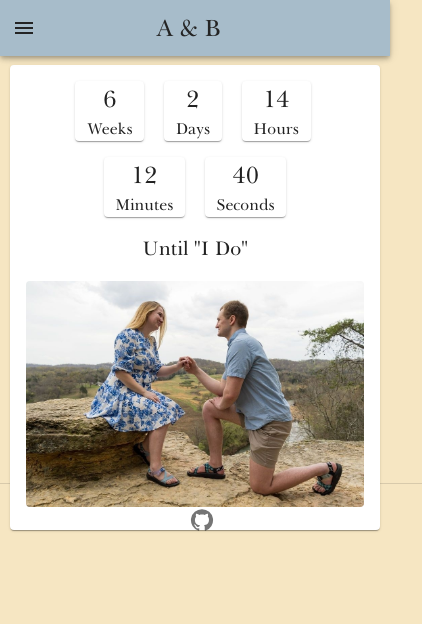
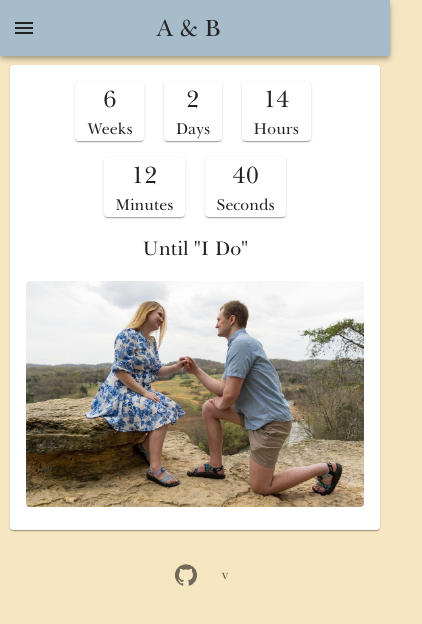
Before and after one commit to AlexBrandt46/Wedding_Site, a React (Vite) app: page / in a window 390 px wide. Shown: the top 624 px of the page, 422 px wide, since content can reach past the window. Built offline with nearby package versions, Linux system fonts and the light colour scheme; no server answers.

Commit message:
fix: mobile footer alignment

```diff
--- a/package.json
+++ b/package.json
@@ -1,7 +1,7 @@
 {
     "name": "wedding_site",
     "private": true,
-    "version": "1.1.0",
+    "version": "1.1.1",
     "type": "module",
     "packageManager": "pnpm@11.18.0",
     "scripts": {
--- a/src/App.module.css
+++ b/src/App.module.css
@@ -18,17 +18,20 @@ p {
 
 .footer {
 	align-items: center;
-	border-top: 1px solid rgba(0, 0, 0, 0.12);
 	display: flex;
 	justify-content: center;
 	gap: 0.75rem;
 	padding: 0.75rem 1rem;
-	width: 100%;
 }
 
 .footerVersion {
 	color: rgba(0, 0, 0, 0.6);
 	font-size: 0.875rem;
+}
+
+.appBox {
+	top: 0;
+	justify-content: center;
 }
 
 /* Mobile */
@@ -37,4 +40,9 @@ p {
 		top: 56px;
 		position: relative;
 	}
+
+	.footer {
+		position: relative;
+    top: 56px;
+	}
 }
--- a/src/App.tsx
+++ b/src/App.tsx
@@ -5,8 +5,6 @@ import useMediaQuery from '@mui/material/useMediaQuery';
 import React from 'react';
 import MobileTabList from './components/Menu/MobileMenuDrawer';
 import WideTabList from './components/Menu/WideTabList';
-import Footer from './components/Footer';
-import styles from './App.module.css';
 
 function App() {
 	const minHeaderMatch = useMediaQuery('(min-width:516px)');
@@ -72,17 +70,11 @@ function App() {
 
 	return (
 		<ThemeProvider theme={theme}>
-			<Box className={styles.appShell}>
-				<Box
-					sx={{
-						top: 0,
-						justifyContent: 'center',
-					}}
-				>
+			<Box className="appShell">
+				<Box className="appBox">
 					{minHeaderMatch && <WideTabList tab={tab} uid={uid} setTab={setTab} />}
 					{!minHeaderMatch && <MobileTabList tab={tab} uid={uid} setTab={setTab} />}
 				</Box>
-				<Footer />
 			</Box>
 		</ThemeProvider>
 	);
--- a/src/components/EventInfo/EventInfo.tsx
+++ b/src/components/EventInfo/EventInfo.tsx
@@ -7,6 +7,11 @@ import RsvpAlert from './RsvpAlert';
 import Divider from '@mui/material/Divider';
 import styles from './EventInfo.module.css';
 import PageHeader from '../PageHeader';
+
+const dividerSx = {
+	margin: '1rem 0',
+	width: '100%',
+};
 
 export default function EventInfo() {
 	return (
@@ -29,13 +34,13 @@ export default function EventInfo() {
 				<Typography variant="h6">RSVP Deadline</Typography>
 				<RsvpAlert alertMessage="Please RSVP by August 10th, 2026." showPastDeadlineMessage={true} />
 			</Box>
-			<Divider sx={{ margin: '1rem 0' }} />
-			<Box className={styles.eventScheduleItem} sx={{ flexDirection: 'column' }}>
+			<Divider sx={dividerSx} />
+			<Box className="eventScheduleItem" sx={{ flexDirection: 'column' }}>
 				<Typography variant="h6">When</Typography>
 				<Typography variant="body1">September 12th, 4:30 PM EST</Typography>
 			</Box>
-			<Divider sx={{ margin: '1rem 0' }} />
-			<Box className={styles.eventScheduleItem} sx={{ flexDirection: 'column' }}>
+			<Divider sx={dividerSx} />
+			<Box className="eventScheduleItem" sx={{ flexDirection: 'column' }}>
 				<Typography variant="h6">Where</Typography>
 				<Typography variant="body1" gutterBottom>
 					<b>The Lilley Mansion Bed and Breakfast</b>
@@ -59,7 +64,7 @@ export default function EventInfo() {
 					title="Grand Haven Map"
 				/>
 			</Box>
-			<Divider sx={{ margin: '1rem 0' }} />
+			<Divider sx={dividerSx} />
 			<Box className={styles.eventScheduleItem} sx={{ flexDirection: 'column' }}>
 				<Typography variant="h6">Dress Code</Typography>
 				<h3>Ladies</h3>
@@ -73,7 +78,7 @@ export default function EventInfo() {
 					like!
 				</Typography>
 			</Box>
-			<Divider sx={{ margin: '1rem 0' }} />
+			<Divider sx={dividerSx} />
 			<Box className={styles.eventScheduleItem} sx={{ flexDirection: 'column' }}>
 				<Typography variant="h6">Schedule of Events</Typography>
 				<List>
@@ -127,7 +132,7 @@ export default function EventInfo() {
 					</ListItem>
 				</List>
 			</Box>
-			<Divider sx={{ margin: '1rem 0' }} />
+			<Divider sx={dividerSx} />
 			<Box className={styles.eventScheduleItem} sx={{ flexDirection: 'column' }}>
 				<Typography variant="h6">Overnight Accommodations</Typography>
 				<Typography variant="body1" gutterBottom>
@@ -176,8 +181,8 @@ export default function EventInfo() {
 					</Box>
 				</Box>
 			</Box>
-			<Divider sx={{ margin: '1rem 0' }} />
-			<Box className={styles.eventScheduleItem} sx={{ flexDirection: 'column' }}>
+			<Divider sx={dividerSx} />
+			<Box className="eventScheduleItem" sx={{ flexDirection: 'column' }}>
 				<Typography variant="h6">Age Limit</Typography>
 				<Typography variant="body1">
 					The event is strictly <b>18+</b> by request of the venue to keep the day stress-free and fun for everyone.
--- a/src/components/Menu/MobileMenuDrawer.tsx
+++ b/src/components/Menu/MobileMenuDrawer.tsx
@@ -65,9 +65,7 @@ export default function MobileTabList(props: TabListProps) {
 		props.setTab(newValue);
 		setOpen(false);
 		setToolbarHeader(
-			MENU_TABS[newValue as keyof typeof MENU_TABS] !== 'Home'
-				? MENU_TABS[newValue as keyof typeof MENU_TABS]
-				: 'A & B'
+			MENU_TABS[newValue as keyof typeof MENU_TABS] !== 'Home' ? MENU_TABS[newValue as keyof typeof MENU_TABS] : 'A & B'
 		);
 	};
 
--- a/src/components/Menu/TabPanels.tsx
+++ b/src/components/Menu/TabPanels.tsx
@@ -5,6 +5,7 @@ import OurStory from '../OurStory/OurStory';
 import RsvpForm from '../Rsvp/RsvpForm';
 import type { TabListProps } from '../../types/Props';
 import styles from '../../App.module.css';
+import Footer from '../Footer';
 
 // TODO: Refactor this to loop over the MENU_ITEMS and render the appropriate component based on the value. This will make it easier to add/remove menu items in the future without having to modify this component.
 export default function TabPanels({ setTab, uid }: Partial<TabListProps>) {
@@ -23,6 +24,7 @@ export default function TabPanels({ setTab, uid }: Partial<TabListProps>) {
 				<RsvpForm setTab={setTab} uid={uid} />
 			</TabPanel>
 			<TabPanel value="5" className={styles.pagePanel} />
+			<Footer />
 		</>
 	);
 }
```
